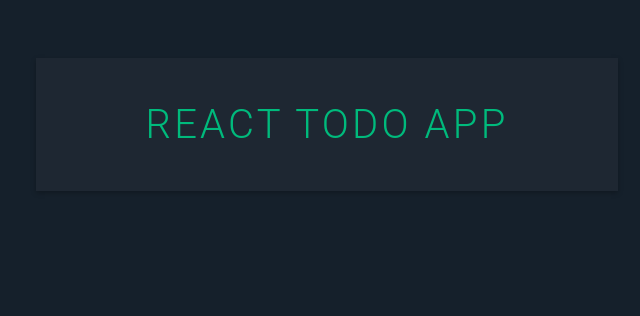
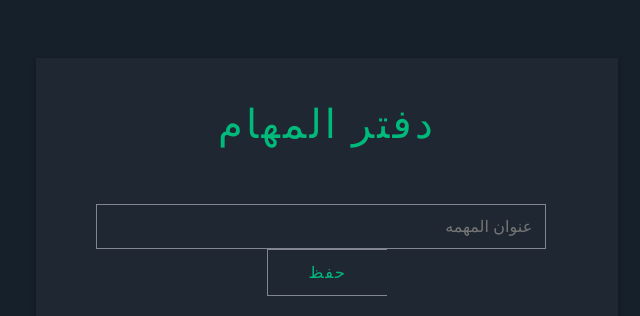
Before and after one commit to azoozalharte/react-todo-app, a React (Create React App) app: page / in a window 1280 px wide. Shown: the top 316 px of the page, without its empty margins (313-953 px from the left). Built offline with nearby package versions, Linux system fonts and the light colour scheme.

Commit message:
handleAdd And Remove

```diff
--- a/public/index.html
+++ b/public/index.html
@@ -1,5 +1,5 @@
 <!DOCTYPE html>
-<html lang="en">
+<html lang="ar" dir="rtl">
   <head>
     <meta charset="utf-8" />
     <link rel="icon" href="%PUBLIC_URL%/favicon.ico" />
--- a/src/App.css
+++ b/src/App.css
@@ -72,7 +72,7 @@ button {
 
 .add-button {
   color: #00ba7c;
-  border-left: none;
+  border-right: none;
 }
 
 .delete-button {
@@ -88,12 +88,12 @@ ul {
 li {
   width: 450px;
   padding: 0.85em;
-  text-align: left;
+  text-align: right;
   margin-bottom: 0.5rem;
-  background: #494847;
+  background: #15202b;
   letter-spacing: 0.02rem;
   transition: all 0.3s ease-out;
-  border-left: 5px solid #cf972e;
+  border-right: 5px solid #00ba7c;
 }
 
 li:last-child {
@@ -103,6 +103,6 @@ li:last-child {
 .empty {
   font-size: 20px;
   font-weight: 400;
-  color: #cf972e;
+  color: #00ba7c;
   letter-spacing: 0.2rem;
 }
--- a/src/App.js
+++ b/src/App.js
@@ -1,9 +1,64 @@
+import { useState } from "react";
 import "./App.css";
 
 function App() {
+  const [todo, setTodo] = useState("");
+  const [todos, setTodos] = useState([]);
+
+  function handleClick() {
+    if (todo !== "") {
+      setTodos([
+        ...todos,
+        {
+          id: Math.floor(Math.random() * 18343453457).toString(),
+          title: todo,
+        },
+      ]);
+      setTodo("");
+    }
+  }
+
+  function handleDelete(id) {
+    setTodos(
+      todos.filter((todo) => {
+        if (todo.id !== id) {
+          return todo;
+        } else {
+          return;
+        }
+      })
+    );
+  }
   return (
     <div className="App">
-      <h1>React Todo App</h1>
+      <h1>دفتر المهام</h1>
+      <div className="input-wrapper">
+        <input
+          type="text"
+          name="todo"
+          value={todo}
+          onChange={(e) => setTodo(e.target.value)}
+          placeholder="عنوان المهمه"
+        />
+        <button className="add-button" onClick={handleClick}>
+          حفظ
+        </button>
+      </div>
+      {todos.length >= 0 && (
+        <ul className="todo-list">
+          {todos.map((todo) => (
+            <div className="todo" key={todo.id}>
+              <li>{todo.title}</li>
+              <button
+                className="delete-button"
+                onClick={() => handleDelete(todo.id)}
+              >
+                حذف
+              </button>
+            </div>
+          ))}
+        </ul>
+      )}
     </div>
   );
 }
```
